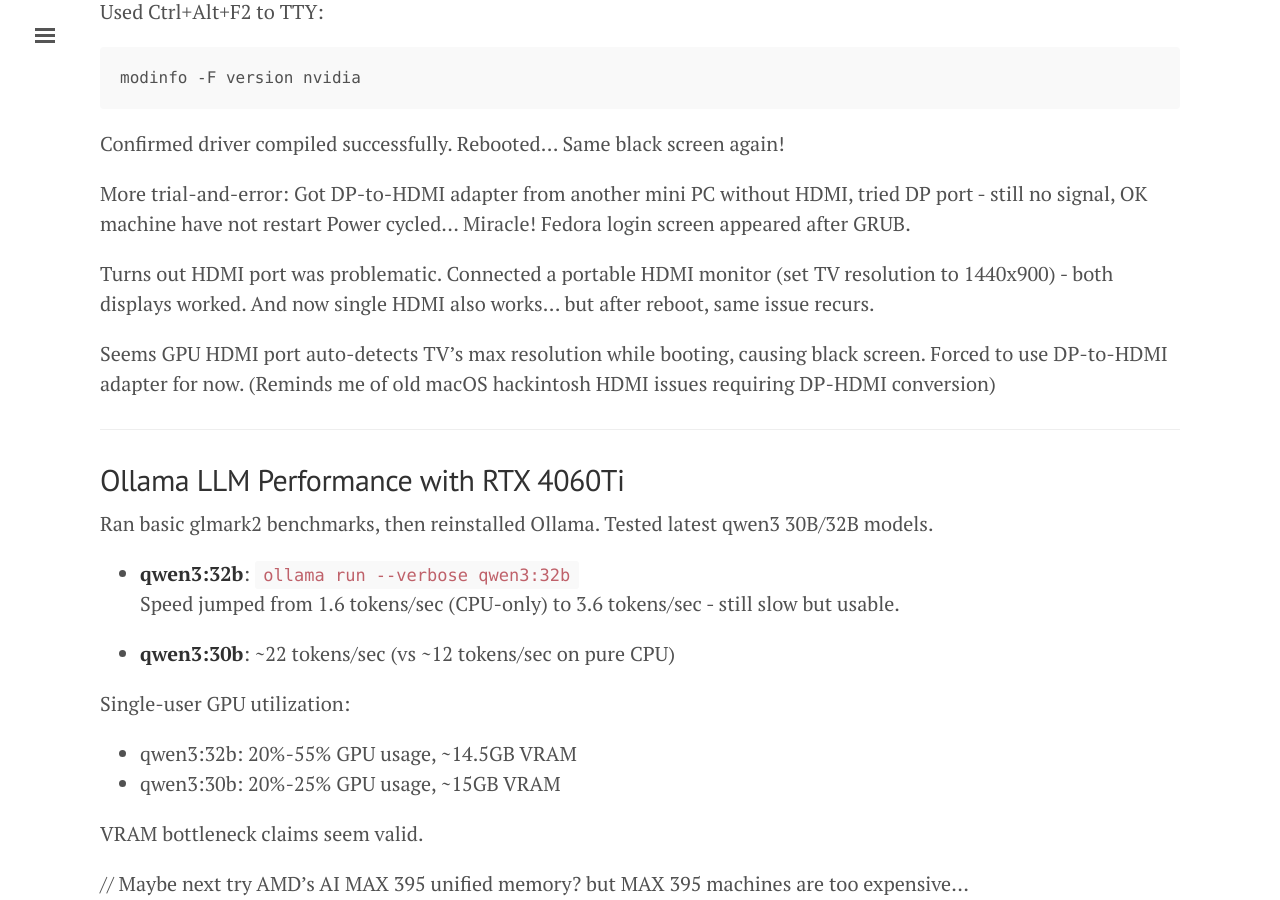
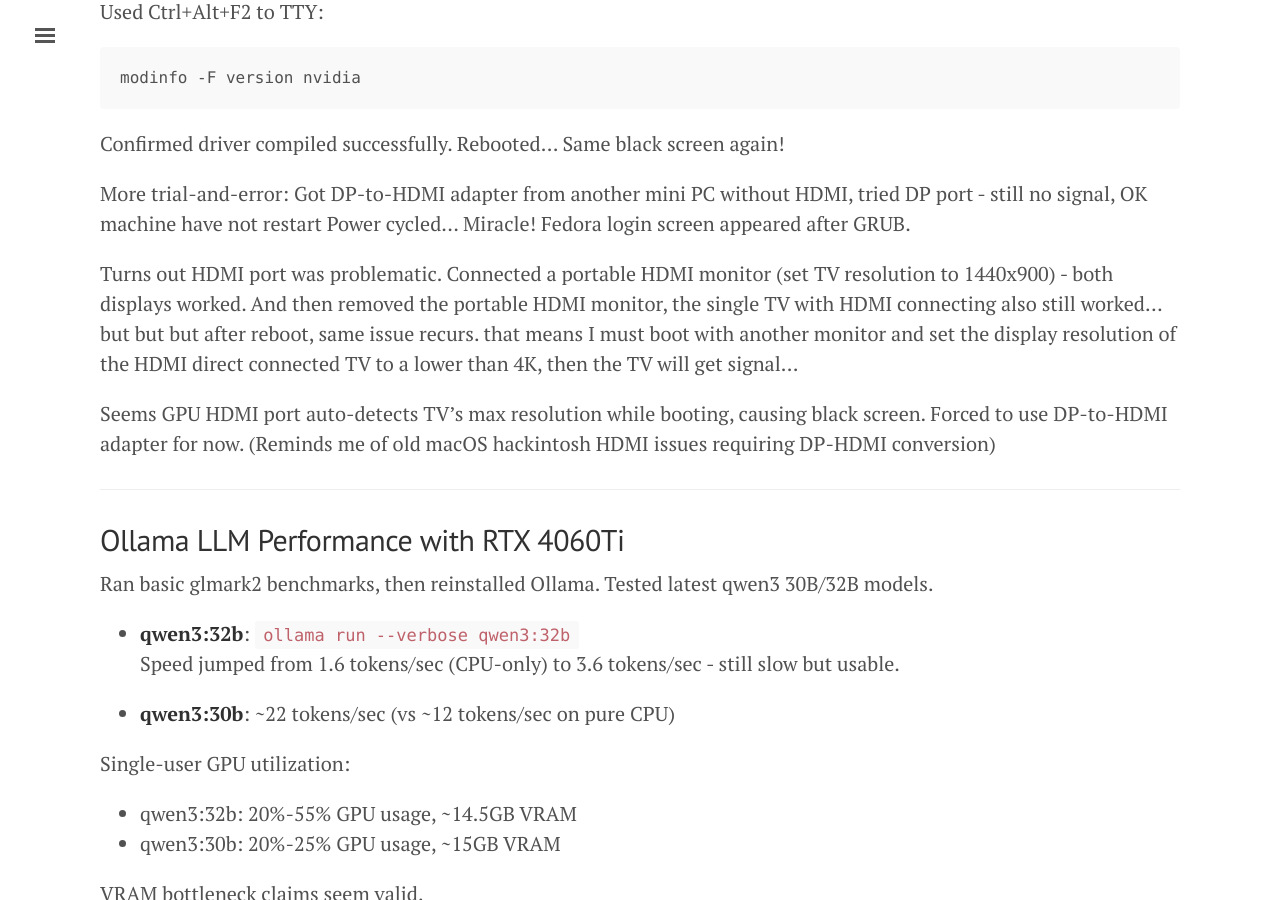
Before and after one commit to tcler/tcler.github.io, a Jekyll site: the page built from _posts/2025-05-30-my-first-graphics-card.md, in a window 1280 px wide and 900 px high, scrolled down 979 px. Built offline with Jekyll 4.4.1, drawn with Linux system fonts in a browser that asks for light colours.

Commit message:
Update 2025-05-30-my-first-graphics-card.md

```diff
--- a/_posts/2025-05-30-my-first-graphics-card.md
+++ b/_posts/2025-05-30-my-first-graphics-card.md
@@ -38,8 +38,9 @@
 Power cycled... Miracle! Fedora login screen appeared after GRUB.
 
 Turns out HDMI port was problematic. Connected a portable HDMI monitor (set TV
-resolution to 1440x900) - both displays worked. And now single HDMI also works... but after
-reboot, same issue recurs.
+resolution to 1440x900) - both displays worked. And then removed the portable HDMI monitor,
+the single TV with HDMI connecting also still worked... but but but after
+reboot, same issue recurs.  that means I must boot with another monitor and set the display resolution of the HDMI direct connected TV to a lower than 4K, then the TV will get signal...
 
 Seems GPU HDMI port auto-detects TV's max resolution while booting, causing black screen.
 Forced to use DP-to-HDMI adapter for now. (Reminds me of old macOS hackintosh HDMI issues
```
